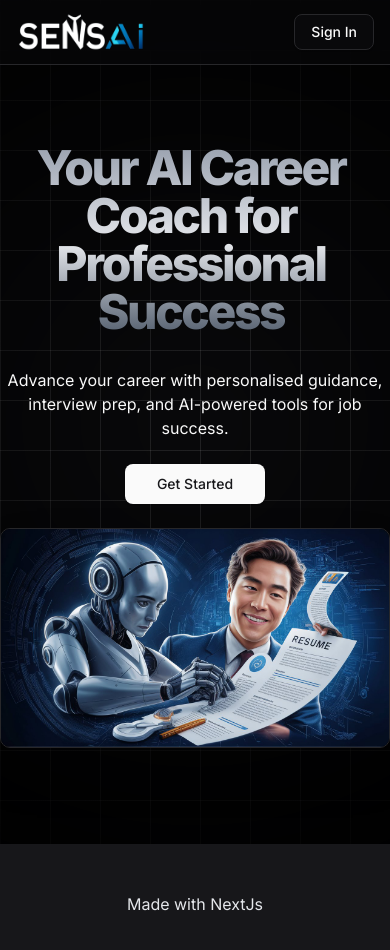
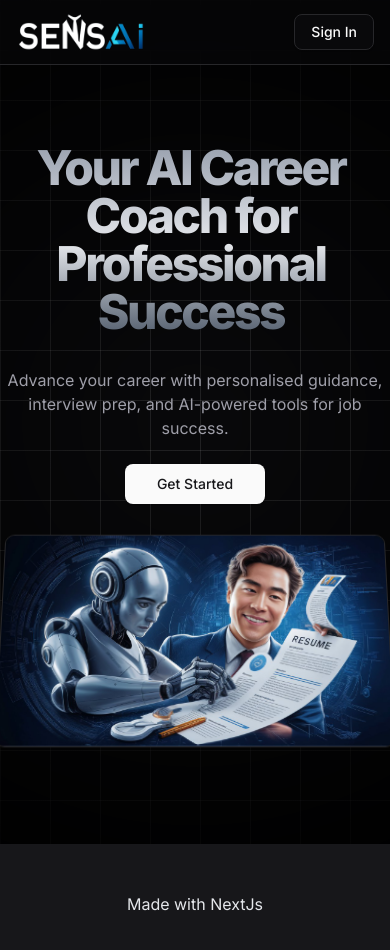
Before and after one commit to iamansingh0/AscendAI, a Next.js app: page / in a window 390 px wide. Shown: the top 950 px of the page. Built offline with nearby package versions, Linux system fonts and the light colour scheme; no server answers.

Commit message:
Enhance HeroSection with image effects and responsive styles

```diff
--- a/app/globals.css
+++ b/app/globals.css
@@ -161,3 +161,11 @@
     @apply bg-gradient-to-b from-gray-400 via-gray-200 to-gray-600 font-extrabold tracking-tighter text-transparent bg-clip-text pb-2 pr-2;
   }
 }
+
+.hero-image-wrapper {
+  perspective: 1000px;
+}
+
+.hero-image {
+  transform: rotateX(15deg) scale(1);
+}
--- a/components/hero.jsx
+++ b/components/hero.jsx
@@ -1,32 +1,41 @@
+"use client";
+
 import Link from 'next/link'
-import React from 'react'
+import React, { useEffect, useRef } from 'react'
 import { Button } from './ui/button'
 import Image from 'next/image'
 
 const HeroSection = () => {
+    const imageRef = useRef(null);
+
+    useEffect(() => {
+        const scrollPosition = window.screenY;
+        const scrollThreshold = 100;
+    }, [])
+
     return (
-    <section className='w-full pt-36 md:pt-48 pb-10'>
+        <section className='w-full pt-36 md:pt-48 pb-10' suppressHydrationWarning>
             <div className='space-y-6 text-center'>
                 <div className='space-y-6 mx-auto'>
                     <h1 className='text-5xl font-bold md:text-6xl lg:text-7xl xl:text-8xl gradient-title'>
                         Your AI Career Coach for
-                    <br/>
+                        <br />
                         Professional Success
                     </h1>
-                <p>
+                    <p className='mx-auto max-w-[600px] text-muted-foreground md:text-xl'>
                         Advance your career with personalised guidance, interview prep, and AI-powered tools for job success.
                     </p>
                 </div>
 
-            <div>
+                <div className='flex justify-center items-center'>
                     <Link href='/dashboard'>
                         <Button size='lg' className='px-8 cursor-pointer'>
                             Get Started
                         </Button>
                     </Link>
                 </div>
-            <div>
-                <div>
+                <div className='hero-image-wrapper mt-5 md:mt-0'>
+                    <div ref={imageRef} className='hero-image'>
                         <Image
                             src={"/banner.jpeg"}
                             width={1080}
```
Lines whose indentation alone changed are shown as unchanged.
